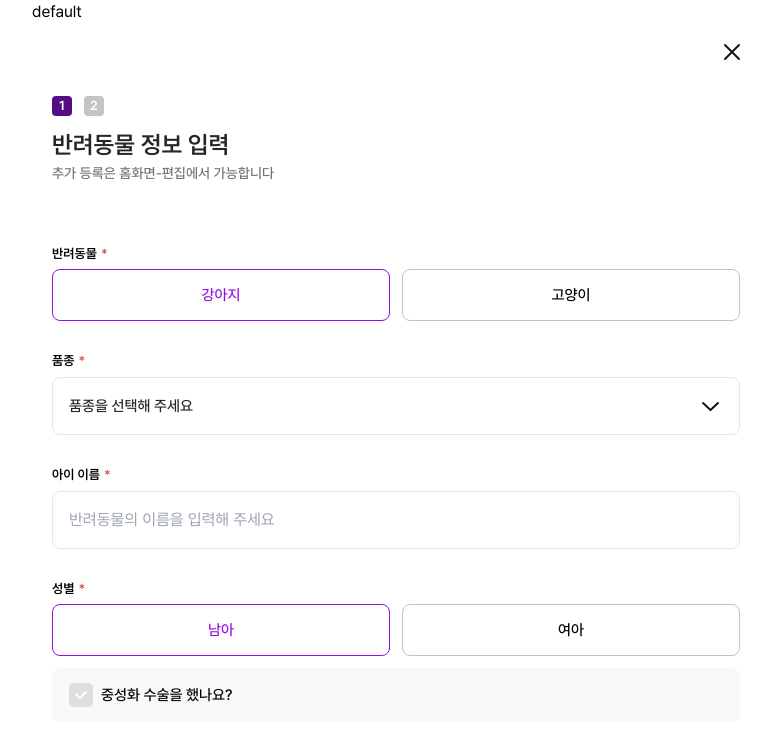
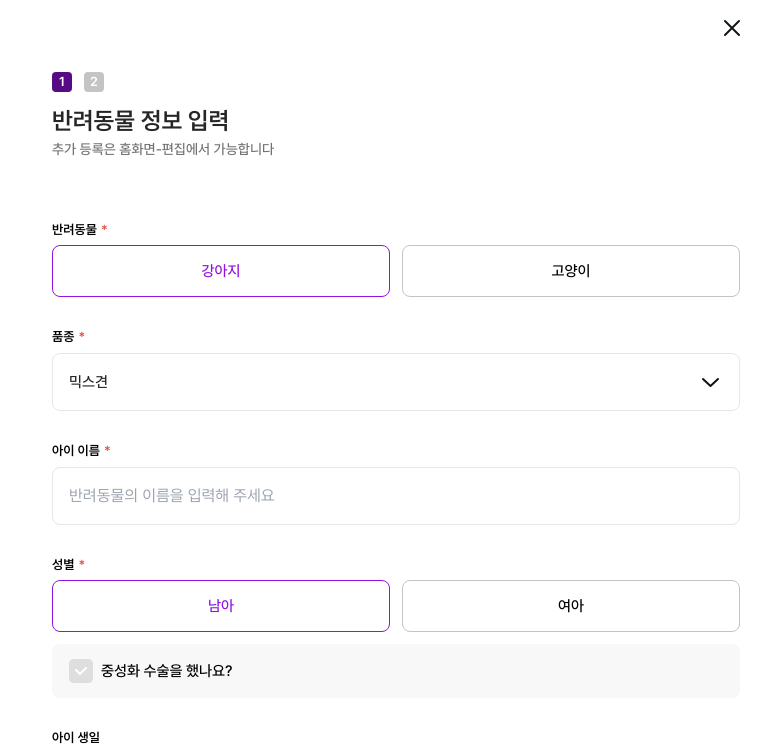
Before and after one commit to petD-ary/petDiary, a Next.js app: page /account in a window 1280 px wide. Shown: the top 752 px of the page, without its empty margins (244-1015 px from the left). Built offline with nearby package versions, Linux system fonts and the light colour scheme; no server answers.

Commit message:
충돌해결

```diff
--- a/app/components/Account/PetInfoForm/index.tsx
+++ b/app/components/Account/PetInfoForm/index.tsx
@@ -125,7 +125,7 @@ export const PetInForm = () => {
             className='w-full p-4 cursor-pointer rounded-lg border text-text-title border-text-dividers focus:border-text-border transition-colors'
           >
             <p className={`flex justify-between items-center ${Body.body1}`}>
-              {petInfo.breed === '' ? '품종을 선택해 주세요' : petInfo.breed}
+              믹스견
               <span>
                 <IconDown />
               </span>
--- a/app/components/DatePicker/index.tsx
+++ b/app/components/DatePicker/index.tsx
@@ -5,6 +5,7 @@ import koKR from 'antd/lib/locale/ko_KR';
 import moment from 'moment';
 
 export const DatePickerBox = () => {
+
   const onChange: DatePickerProps['onChange'] = (date, dateString) => {
     console.log(date, dateString);
   };
--- a/app/components/Heading/index.tsx
+++ b/app/components/Heading/index.tsx
@@ -21,7 +21,7 @@ const HeaderElement = {
   BackClose: () => <BackCloseHeader />,
   Alert: () => <AlertHeader />,
   Interactive: () => <InteractiveHeader />,
-  Default: () => <div>default</div>,
+  Default: () => <div></div>,
 };
 
 // 현재 경로에 따른 헤더 컴포넌트 매핑
--- a/middleware.ts
+++ b/middleware.ts
@@ -4,7 +4,7 @@ import { NextRequest, NextResponse } from 'next/server';
 export async function middleware(request: NextRequest) {
   const cookieStore = cookies();
   const accessToken = cookieStore.get('accessToken');
-
+  console.log(accessToken);
   if (!accessToken) {
     return NextResponse.redirect(new URL('/login', request.url));
   }
```
